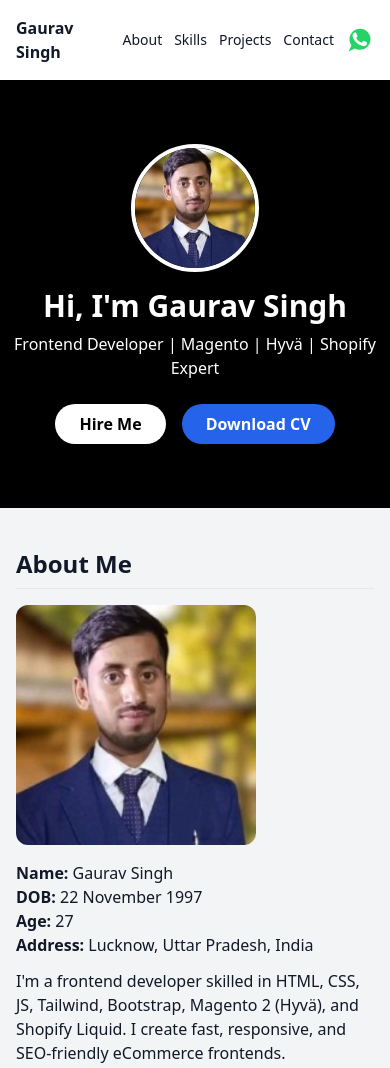
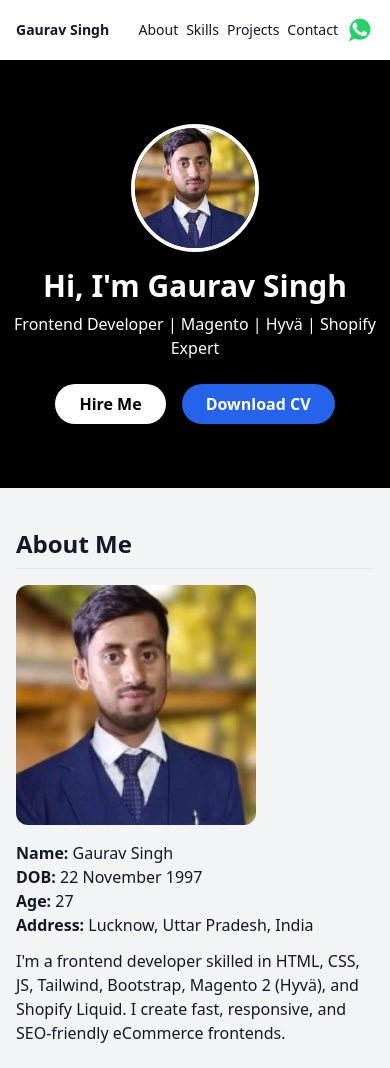
Before and after one commit to singhgaurav98/Portfolio, a plain HTML site: page index.html in a window 390 px wide. Shown: the top 1068 px of the page. Drawn offline with nearby package versions, Linux system fonts and the light colour scheme.

Commit message:
Update index.html

```diff
--- a/index.html
+++ b/index.html
@@ -11,8 +11,8 @@
 <!-- Header -->
 <header class="bg-white shadow py-4">
     <div class="container mx-auto flex justify-between items-center px-4">
-        <h1 class="text-base md:text-xl font-bold">Gaurav Singh</h1>
-        <nav class="flex items-center gap-3 md:gap-6 text-sm font-medium">
+        <h1 class="text-sm md:text-xl font-bold">Gaurav Singh</h1>
+        <nav class="flex items-center gap-2 md:gap-6 text-sm font-medium">
             <a href="#about" class="hover:text-blue-600">About</a>
             <a href="#skills" class="hover:text-blue-600">Skills</a>
             <a href="#projects" class="hover:text-blue-600">Projects</a>
```
